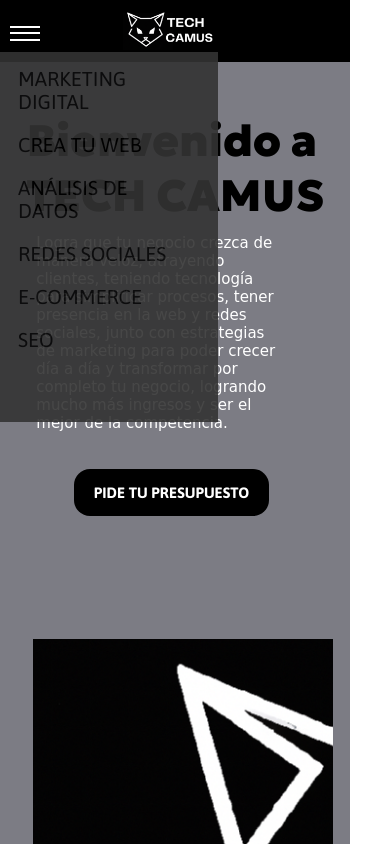
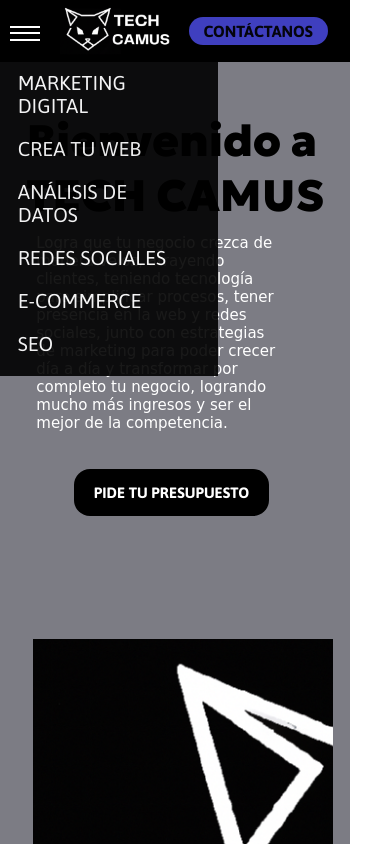
Before and after one commit to Jorgepaz0s/TechCamus, a plain HTML site: page index.html in a window 390 px wide. Both pictures are taken after a click on the element 25 px from the left and 31 px from the top of the page. Shown: the top 844 px of the page. Drawn offline with nearby package versions, Linux system fonts and the light colour scheme; a web font is replaced by a local one.

Commit message:
Header responsive finalizado

```diff
--- a/index.html
+++ b/index.html
@@ -16,6 +16,7 @@
     <div class="hamburger-line"></div>
     <div class="hamburger-line"></div>
   </div>
+  <a class="contact2" href="#">CONTÁCTANOS</a>
   <img src="img/Hecho por E (2).png" alt="Tech Camus Logo" class="logores">
   <nav>
     <img src="img/Hecho por E (2).png" alt="Tech Campus Logo" class="logo">
@@ -28,12 +29,10 @@
       <li><a href="#">SEO</a></li>
       <li class="highlight"><a class="contact" href="#">CONTÁCTANOS</a></li>
     </ul>
-
   </nav>
 </header>
 
 <div class="caja">
-
   <div class="inicio">
     <div class="welcome">
       <h1>Bienvenido a TECH CAMUS</h1>
@@ -48,7 +47,6 @@
     </div>
   </div>
   <div class="cont">
-
     <div class="swiper-container">
       <div class="swiper-wrapper">
         <div class="swiper-slide"><img src="img/Diseño sin título.png" alt=""></div>
@@ -57,10 +55,6 @@
         <!-- Agrega más slides según tus necesidades -->
       </div>
     </div>
-
-
-
-
   </div>
 </div>
 <script src="https://unpkg.com/swiper/swiper-bundle.min.js"></script>
--- a/style.css
+++ b/style.css
@@ -28,6 +28,10 @@
   }
 
 .logores{
+  display: none;
+}
+
+.contact2{
   display: none;
 }
 
@@ -234,7 +238,7 @@
 
   @media (max-width:1500px){
     nav ul li {
-      margin-right: 10px;
+      margin-right: 170px;
   }
 
 
@@ -279,6 +283,11 @@
 
 
   @media (max-width:768px){
+
+    body{
+      overflow: hidden;
+    }
+
     header {
       position: fixed;
       top: 0;
@@ -306,12 +315,12 @@
   nav {
     display: flex;
     flex-direction: column; /* Alinear los elementos verticalmente */
-  align-items: flex-start; /* Alinear los elementos a la izquierda */
-    margin-left: -65%;
-    margin-top: 125%;
+    align-items: flex-start; /* Alinear los elementos a la izquierda */
+    margin-left: -55%;
+    margin-top: 112%;
     padding: 10px;
     width: 200px ;
-    height: 350px;
+    height: 300px;
     opacity: 0.9;
 }
 nav ul {
@@ -430,7 +439,7 @@
 
 nav {
   display: none;
-  background-color: #333333;
+  background-color: #000000;
 }
 
 nav ul {
@@ -449,8 +458,12 @@
 }
 
 nav ul li a {
-  color: #000000;
+  color: #ffffff;
   text-decoration: none;
+}
+
+nav ul li a:hover {
+  color: #3f3fbf;;
 }
 
 /* Estilos para el menú desplegable */
@@ -466,10 +479,45 @@
 }
 
 
+.contact2 {
+  color: #04040c;
+  transition: color 0.3s;
+  position: relative;
+  display: flex;
+  padding: 5px 15px;
+  background-color: #3f3fbf;
+  border-radius: 16px;
+  text-decoration: none;
+  font-weight: bold;
+  left: 45%;
+}
+
+.contact2:hover {
+  background-color: #9b9bdd;
+}
+
+.contact2::after {
+  content: "";
+  position: relative;
+  top: 0;
+  left: 0;
+  width: 100%;
+  height: 100%;
+  background-color: #04040c;
+  opacity: 0.3;
+  border-radius: 8px;
+  z-index: -1;
+  transition: opacity 0.3s;
+}
+
+.contact2:hover::after {
+  opacity: 0.6;
+}
 .logores{
+  position: absolute;
   display: flex;
-  width: 90px;
-  margin-left: 25%;
+  width: 110px;
+  left:60px;
 }
 
 }
```
Lines whose indentation alone changed are shown as unchanged.
